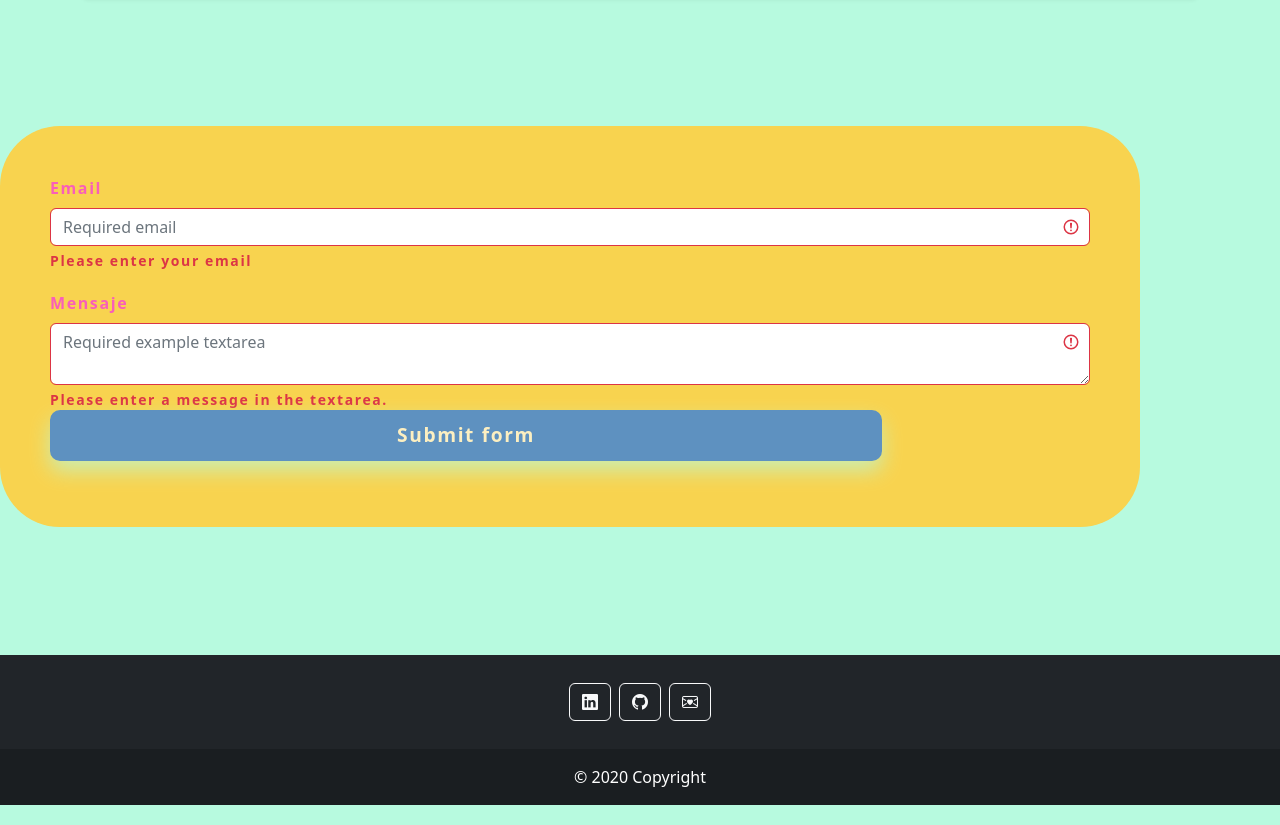
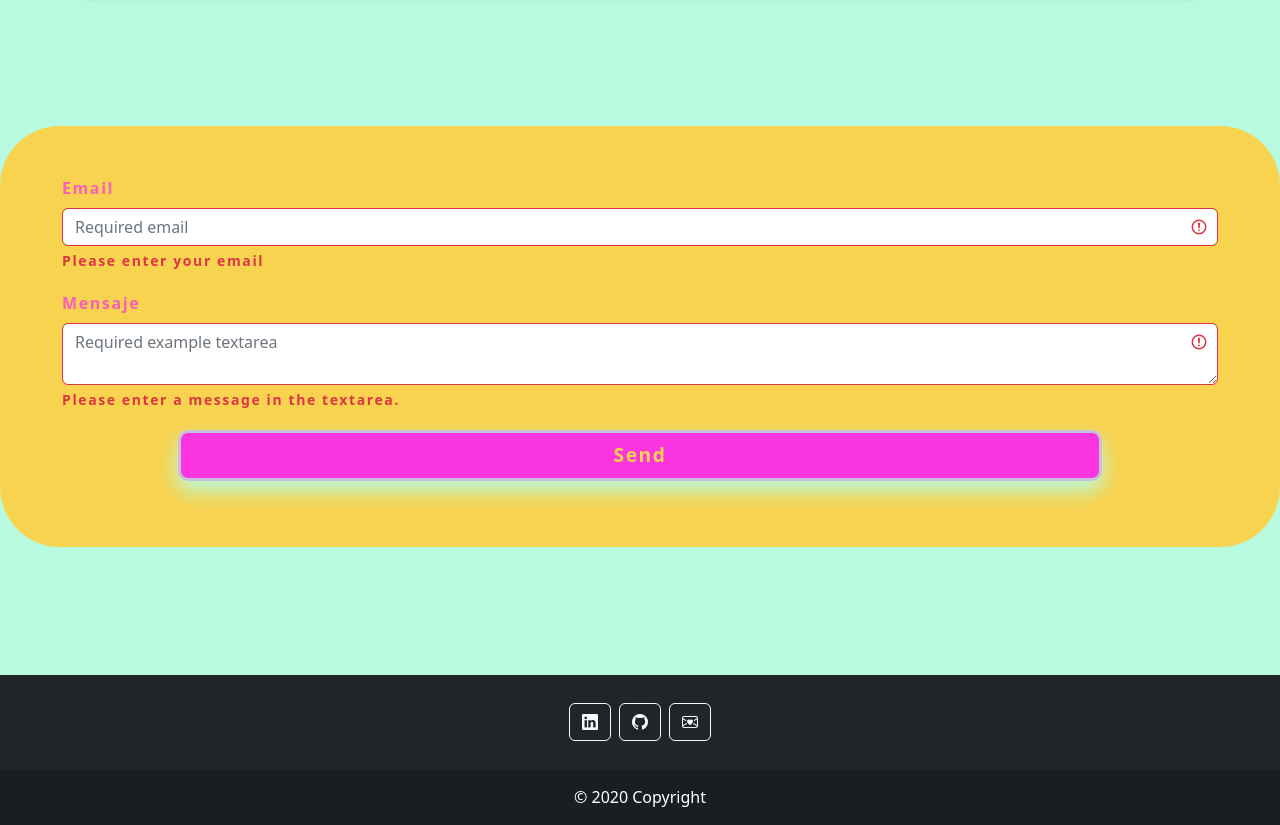
Before and after one commit to facundo37858/FrontEndPorfolioArgPro, an Angular app in the folder frontWithAngular/porfolioArgPro/: page / in a window 1280 px wide. Shown: the part 2204-3029 px from the top of the page. Built offline with nearby package versions, Linux system fonts and the light colour scheme.

Commit message:
reorder componet in section contact

```diff
--- a/frontWithAngular/porfolioArgPro/src/app/components/contact/contact.component.html
+++ b/frontWithAngular/porfolioArgPro/src/app/components/contact/contact.component.html
@@ -1,4 +1,5 @@
-<section title="Contacto" class="container">
+<section title="Contacto">
+  <div class="container-fluid">
     <form class="was-validated" id='Contact'>
       <div class="mb-3 pb-1">
         <div class="form-outline">
@@ -12,11 +13,13 @@
           <textarea class="form-control is-valid" id="validationTextarea" placeholder="Required example textarea" required></textarea>
           <div class="invalid-feedback">Please enter a message in the textarea.</div>
         </div>
-      <!-- </div> -->
-       <div class="mb-3">
-        <button class="btn btn-primary" type="submit" disabled>Submit form</button>
+
+       <div class="mb-3 btn-container">
+        <button class="" type="submit" >Send</button>
       </div>
     </form>
+  </div>
+
 
 
 </section>
```
